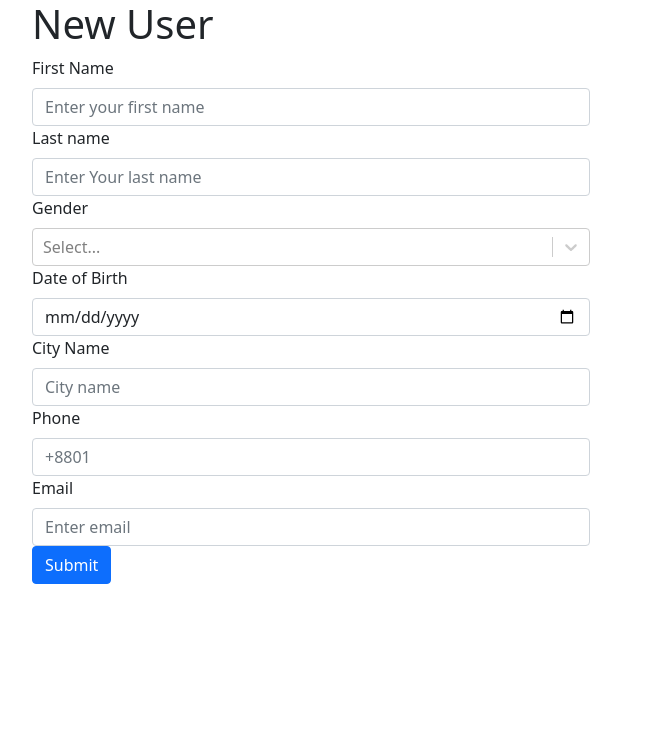
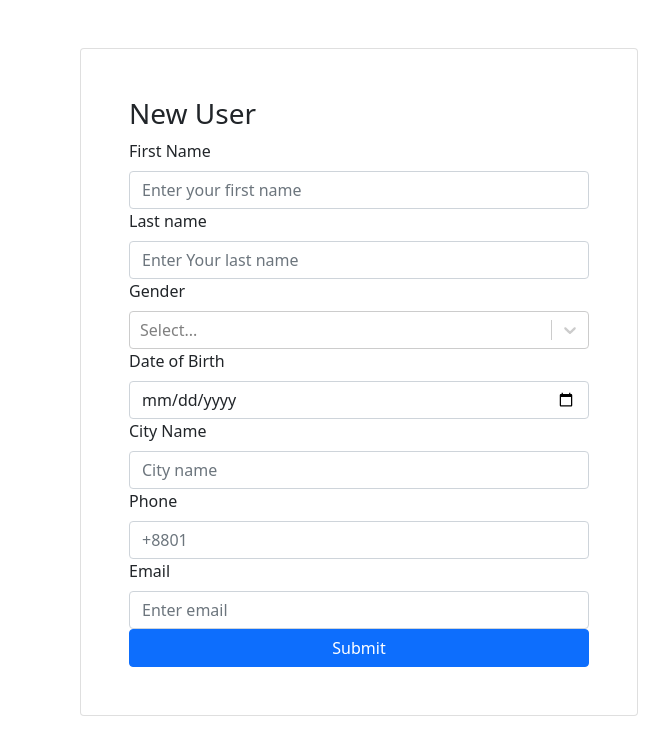
Before and after one commit to MdZahidulIslam-Bismi/user-app, a React (Create React App) app: page / in a window 1280 px wide. Shown: the top 752 px of the page, without its empty margins (50-719 px from the left). Built offline with nearby package versions, Linux system fonts and the light colour scheme.

Commit message:
thirsd commit

```diff
--- a/package.json
+++ b/package.json
@@ -12,6 +12,7 @@
     "react-bootstrap": "^2.0.0-rc.1",
     "react-calendar": "^3.7.0",
     "react-dom": "^17.0.2",
+    "react-hook-form": "^7.27.1",
     "react-scripts": "5.0.0",
     "react-select": "^5.2.2",
     "web-vitals": "^2.1.4"
--- a/src/components/user/User.jsx
+++ b/src/components/user/User.jsx
@@ -2,8 +2,11 @@ import React, {useState} from "react";
 import './user.css'
 import {Form, Button} from 'react-bootstrap';
 import Select from 'react-select';
+import { useForm } from "react-hook-form";
 
 const User = ({lavel = 'New User'}) =>{
+
+      const { register, handleSubmit, watch, formState: { errors } } = useForm();
 
       const [firstName,setFirstName]        = useState('');
       const [lastName,setLastName]          = useState('');
@@ -12,12 +15,17 @@ const User = ({lavel = 'New User'}) =>{
       const [cityName,setCityName]          = useState('');
       const [phoneNumber,setPhoneNumber]    = useState('');
       const [emailAddress,setEmailAddress]  = useState('');
-
+      const options = [
+        { value: 'Male', label: 'Male' },
+        { value: 'Female', label: 'Female' },
+        { value: 'Others', label: 'Others' },
+    ]
       const changeInput = (stateName, stateValue)=>{
         switch(stateName){
           case "firstName":
             setFirstName(stateValue);
             break;
+
           case "lastName":
             setLastName(stateValue);
             break;
@@ -40,26 +48,42 @@ const User = ({lavel = 'New User'}) =>{
               break;
 
         }
+
+      }
+
+      const  onSubmitUserForm = () => {
+        alert('submitting user data')
       }
       console.log(firstName,  lastName, gender, dateOfBirth, cityName, phoneNumber, emailAddress);
-    const options = [
-    { value: 'Male', label: 'Male' },
-    { value: 'Female', label: 'Female' },
-    { value: 'Others', label: 'Others' },
-]
+
     return(
        <div>
-           <h1>{lavel}</h1>
-        <Form>
+        <Form className = "card card-body p-5 m-5"  onSubmit={handleSubmit(onSubmitUserForm)} >
+        <h3>{lavel}</h3>
+
     <Form.Group controlId="firstName">
       <Form.Label>First Name</Form.Label>
       <Form.Control
           type="text"
           placeholder="Enter your first name"
-          value={firstName}
+
           onChange={e=>changeInput("firstName", e.target.value)}
+          {...register("firstName", {
+             required: true,
+             maxLength:50,
+             minLength:2
+            })}
        />
+        {
+                    errors.firstName &&
+                    <span className="text-danger">
+                        { errors.firstName.type === 'required' && 'Please give First Name' }
+                        { errors.firstName.type === 'minLength' && 'Please give First Name minimum of 2 characters' }
+                        { errors.firstName.type === 'maxLength' && 'Please give First Name maximum of 50 characters' }
+                 </span>
+                }
     </Form.Group>
+
     <Form.Group controlId="lastName">
       <Form.Label>Last name</Form.Label>
       <Form.Control
@@ -67,7 +91,19 @@ const User = ({lavel = 'New User'}) =>{
           placeholder="Enter Your last name"
           value={lastName}
           onChange={e=>changeInput("lastName", e.target.value)}
+          {...register("lastName", {
+            required: true,
+            maxLength:50,
+            minLength:2
+           })}
       />
+      { errors.lastName &&
+                    <span className="text-danger">
+                        { errors.lastName.type === 'required' && 'Please give Last Name' }
+                        { errors.lastName.type === 'minLength' && 'Please give Last Name minimum of 5 characters' }
+                        { errors.lastName.type === 'maxLength' && 'Please give Last Name maximum of 50 characters' }
+                    </span>
+                }
     </Form.Group>
 
     <Form.Group controlId="gender">
@@ -75,35 +111,48 @@ const User = ({lavel = 'New User'}) =>{
       <Select
           options={options}
           isClearable={true}
-      onChange={value=>changeInput("gender", value) }/>
+          onChange={value=>changeInput("gender", value) }
+          />
     </Form.Group>
 
     <Form.Group controlId="dateOfBirth">
       <Form.Label>Date of Birth</Form.Label>
-      <Form.Control type="date"
+      <Form.Control
+          type="date"
           placeholder="Enter your date of birth"
           value={dateOfBirth}
-      onChange={e=>changeInput("dateOfBirth", e.target.value)} />
+          onChange={e=>changeInput("dateOfBirth", e.target.value)}
+     />
     </Form.Group>
+
     <Form.Group controlId="cityName">
       <Form.Label>City Name</Form.Label>
       <Form.Control
           type="CityName"
           placeholder="City name"
           value={cityName}
-      onChange={e=>setCityName(e.target.value)}/>
+          onChange={e=>setCityName(e.target.value)}
+      />
     </Form.Group>
 
     <Form.Group controlId="phoneNumber">
       <Form.Label>Phone</Form.Label>
-      <Form.Control type="number" placeholder="+8801" value={phoneNumber}
-      onChange={e=>changeInput("phoneNumber", e.target.value)} />
+      <Form.Control
+          type="number"
+          placeholder="+8801"
+          value={phoneNumber}
+          onChange={e=>changeInput("phoneNumber", e.target.value)}
+     />
       </Form.Group>
 
     <Form.Group  controlId="emailAddress">
       <Form.Label>Email</Form.Label>
-      <Form.Control type="email" placeholder="Enter email" value={emailAddress}
-           onChange={e=>changeInput("emailAddress", e.target.value)} />
+      <Form.Control
+          type="email"
+          placeholder="Enter email"
+          value={emailAddress}
+          onChange={e=>changeInput("emailAddress", e.target.value)}
+      />
     </Form.Group>
   <Button variant="primary" type="submit">
     Submit
```
Also changed, not shown: 1 other file (tests, documents, lock files or other folders). Lines whose indentation alone changed are shown as unchanged.
